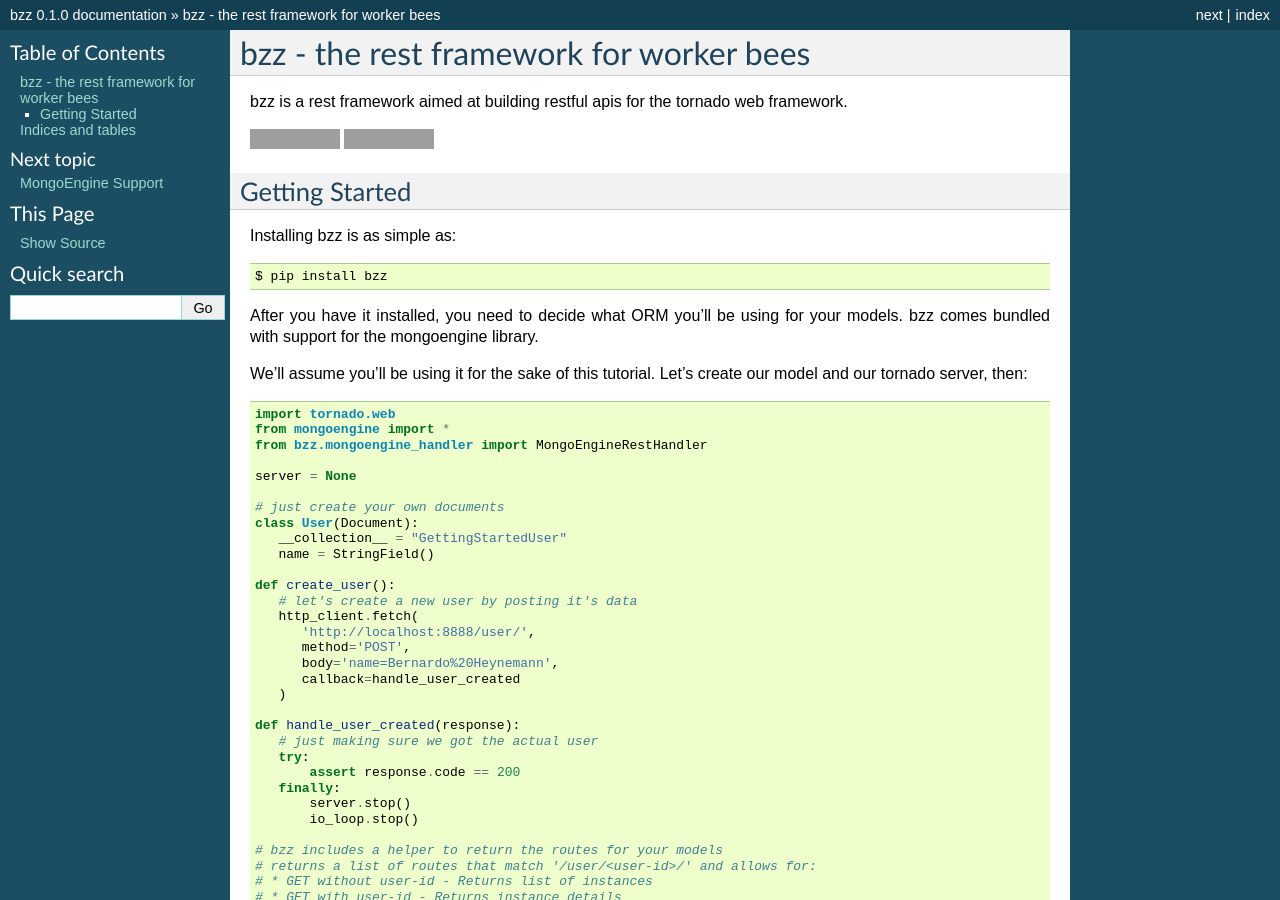
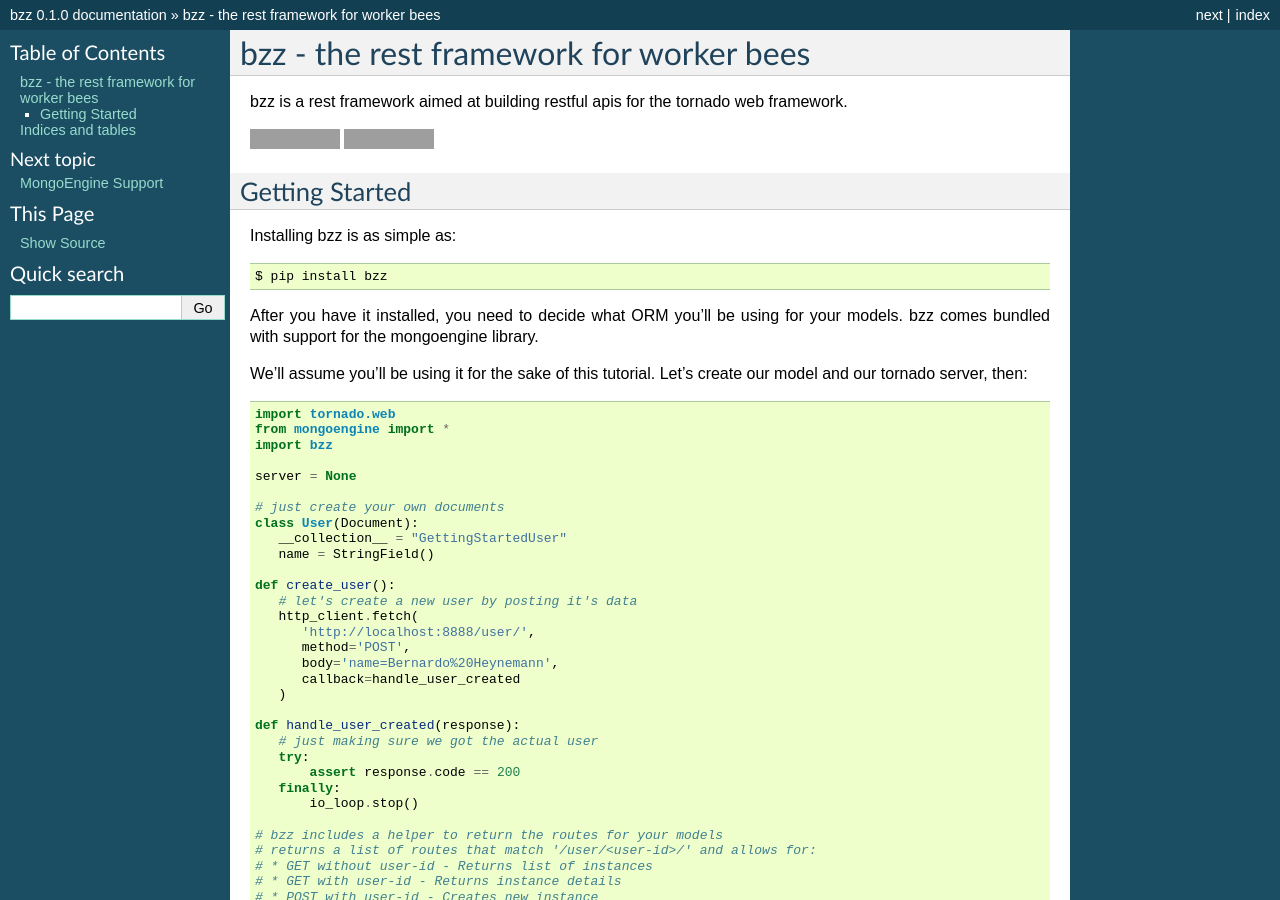
Before and after one commit to bzz-framework/bzz, a Sphinx documentation site: the page built from docs/index.rst, in a window 1280 px wide and 900 px high. Built offline with Sphinx 7.4.7, drawn with Linux system fonts in a browser that asks for light colours; some of the changed text lies outside the part shown; grey boxes are pictures that could not be loaded.

Commit message:
Updated documentation to reflect changes in 7cdf8da0abc598e7387d9a7e737a3b0305ee76b0

```diff
--- a/docs/index.rst
+++ b/docs/index.rst
@@ -42,7 +42,7 @@ We'll assume you'll be using it for the sake of this tutorial. Let's create our
 
    import tornado.web
    from mongoengine import *
-   from bzz.mongoengine_handler import MongoEngineRestHandler
+   import bzz
 
    server = None
 
@@ -65,7 +65,6 @@ We'll assume you'll be using it for the sake of this tutorial. Let's create our
       try:
           assert response.code == 200
       finally:
-          server.stop()
           io_loop.stop()
 
    # bzz includes a helper to return the routes for your models
@@ -75,7 +74,7 @@ We'll assume you'll be using it for the sake of this tutorial. Let's create our
    # * POST with user-id - Creates new instance
    # * PUT with user-id - Updates instance
    # * DELETE with user-id - Removes instance
-   routes = MongoEngineRestHandler.routes_for('mongoengine', User)
+   routes = bzz.ModelHive.routes_for('mongoengine', User)
 
    # Make sure our test is clean
    User.objects.delete()
--- a/docs/mocked.rst
+++ b/docs/mocked.rst
@@ -32,12 +32,12 @@ MockedRoutes expects a list of tuples with
 .. testcode:: mocked_routes_example
 
    import tornado.web
-   from bzz.mocked_routes import MockedRoutes
+   import bzz
 
    server = None
 
    #first create the routes
-   mocked_routes = MockedRoutes([
+   mocked_routes = bzz.MockHive([
       ('GET', '/much/api', dict(body='much api')),
       ('POST', '/much/api'),
       ('*', '/much/match', dict(body='such match')),
@@ -55,7 +55,6 @@ MockedRoutes expects a list of tuples with
          assert response.code == 200, response.code
          assert response.body == six.b('much api'), response.body
       finally:
-         server.stop()
          io_loop.stop()
 
    def get_route():
--- a/docs/mongoengine.rst
+++ b/docs/mongoengine.rst
@@ -39,7 +39,7 @@ Let's create a new server to save users:
 
    import tornado.web
    from mongoengine import *
-   from bzz.mongoengine_handler import MongoEngineRestHandler
+   import bzz
 
    server = None
 
@@ -62,12 +62,11 @@ Let's create a new server to save users:
       try:
          assert response.code == 200, response.code
       finally:
-         server.stop()
          io_loop.stop()
 
    # bzz includes a helper to return the routes for your models
    # returns a list of routes that match '/user/<user-id>/' and allows for:
-   routes = MongoEngineRestHandler.routes_for('mongoengine', User)
+   routes = bzz.ModelHive.routes_for('mongoengine', User)
 
    User.objects.delete()
    application = tornado.web.Application(routes)
--- a/docs/signals.rst
+++ b/docs/signals.rst
@@ -20,7 +20,7 @@ bzz uses the blinker library for signals. Using them is very simple:
 
    import tornado.web
    from mongoengine import *
-   from bzz.mongoengine_handler import MongoEngineRestHandler
+   import bzz
    from bzz.signals import post_create_instance
 
    server = None
@@ -45,14 +45,13 @@ bzz uses the blinker library for signals. Using them is very simple:
       try:
           assert instance.name == 'Bernardo Heynemann'
       finally:
-          server.stop()
           io_loop.stop()
 
    # just connect the signal to the event handler
    post_create_instance.connect(handle_post_instance_created)
 
    # get routes for our model
-   routes = MongoEngineRestHandler.routes_for('mongoengine', User)
+   routes = bzz.ModelHive.routes_for('mongoengine', User)
 
    # Make sure our test is clean
    User.objects.delete()
```
